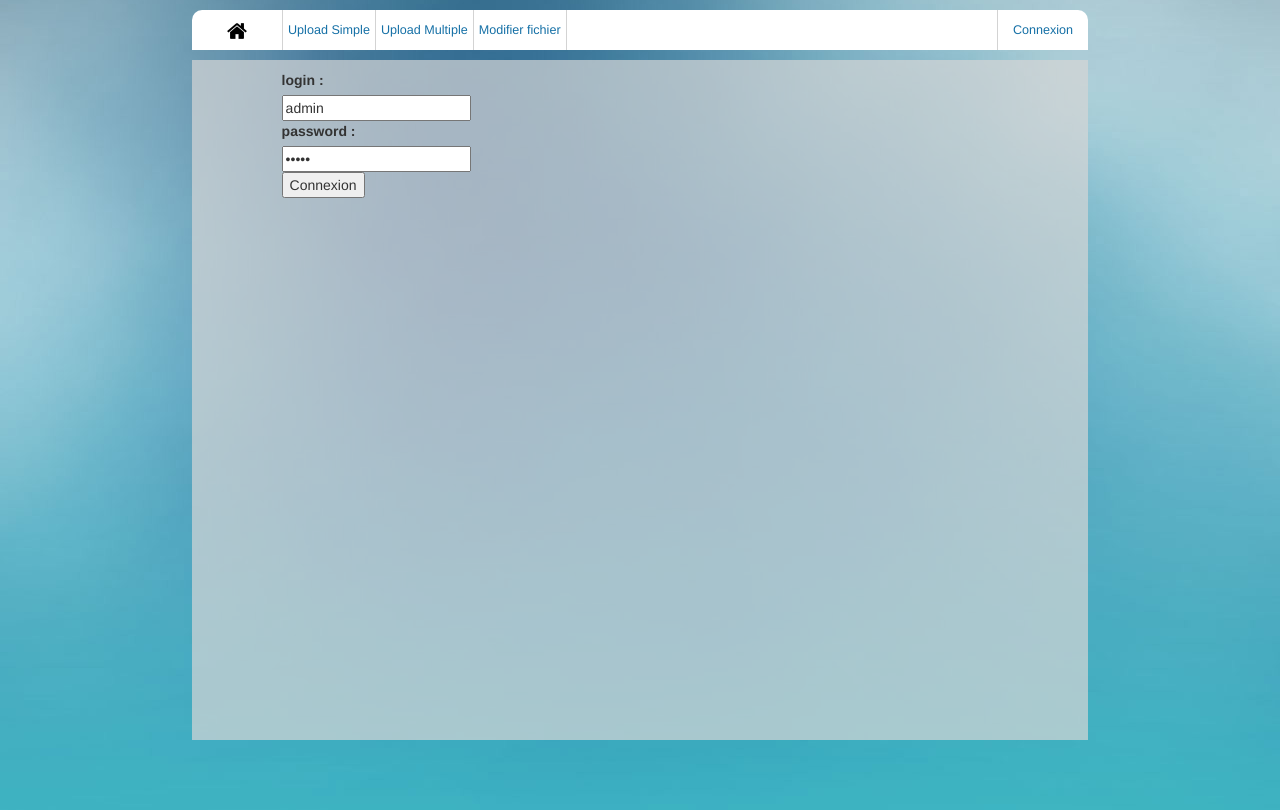
After one commit to RomanceDawn/GED-ISIMA, a PHP site: page /pages/connexion.php in a window 1280 px wide. The commit adds this page. Run offline with PHP 8.4, Linux system fonts and the light colour scheme.

Commit message:
début connexiion mais ca veux pas se déco :(

```diff
--- /dev/null
+++ b/projet/pages/connexion.php
@@ -0,0 +1,13 @@
+<?php include("./header.php"); ?>
+ <div id="corp">
+            <section id="centre">
+                <form method="post" action="../php/connexionManager.php" enctype="multipart/form-data">
+                <label for="login">login :</label><br />
+                <input type="text" name="login" value="admin" id="login" /><br />
+                <label for="password">password :</label><br />
+                <input type="password" name="password" value="admin" id="password" /><br />
+                <input type="submit" name="submit" value="Connexion" />
+</form>
+            </section>
+        </div>
+<?php include("./footer.php"); ?>
--- a/projet/pages/header.php
+++ b/projet/pages/header.php
@@ -1,4 +1,7 @@
 <!DOCTYPE html>
+<?php
+ session_start();
+?>
 <html>
     <head>
         <meta charset="UTF-8">
@@ -19,6 +22,18 @@
                 <li><a href="simpleUpload.php">Upload Simple</a></li>
                 <li><a href="multiUpload.php">Upload Multiple</a></li>
                 <li><a>Modifier fichier</a></li>
-                <li class="flotteDroite"><a>Déconexion</a></li>
+                <?php
+                if(!empty($_SESSION['login']))
+                {
+                  echo "<li class=\"flotteDroite\"><a href=\"../php/deconnexionManager.php\">Déconnexion</a></li>  ";
+
+                }
+                else
+                {
+                    echo "<li class=\"flotteDroite\"><a href=\"connexion.php\">Connexion</a></li>  ";
+                }
+
+
+                ?>
             </ul>
         </nav>
--- a/projet/pages/index.php
+++ b/projet/pages/index.php
@@ -1,7 +1,7 @@
 <?php include("header.php"); ?>
         <div id="corp">
             <section id="centre">
-                coucou
+
             </section>
         </div>
 <?php include("footer.php"); ?>
```
